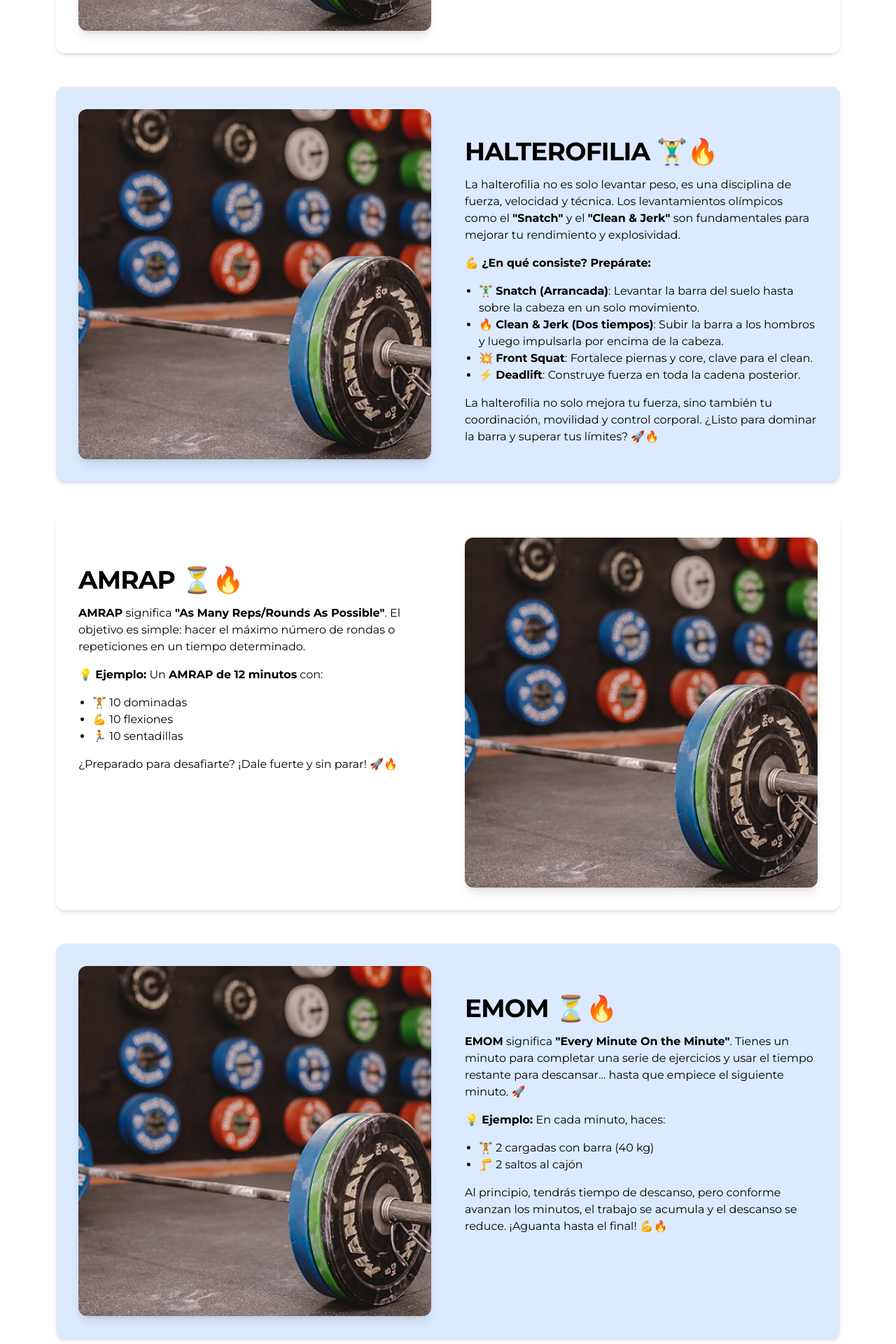
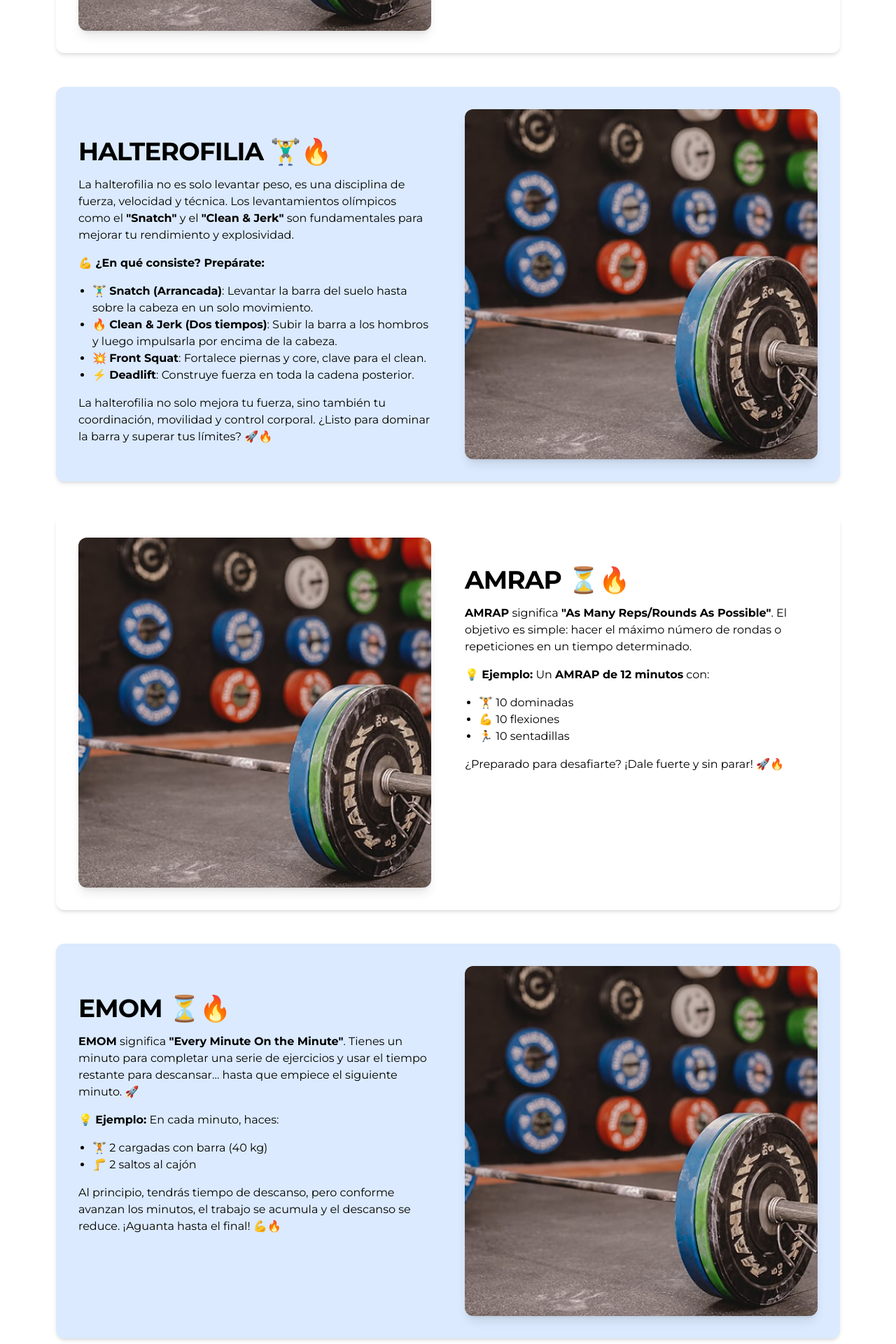
Before and after one commit to javieragui/hummer-box-andratx, a Next.js app: page /entrenamientos in a window 1280 px wide. Shown: the part 680-2600 px from the top of the page at 70% size. Built offline with nearby package versions, Linux system fonts and the light colour scheme.

Commit message:
[Update] Carousel

```diff
--- a/src/app/entrenamientos/page.tsx
+++ b/src/app/entrenamientos/page.tsx
@@ -40,7 +40,7 @@ export default function EntrenamientosPage() {
       </div>
 
       {/* Sección: HALTEROFILIA */}
-      <div className="flex flex-col sm:flex-row items-center sm:items-start w-full mb-12 bg-blue-100 p-8 rounded-xl shadow-md gap-8 sm:gap-12">
+      <div className="flex flex-col sm:flex-row-reverse items-center sm:items-start w-full mb-12 bg-blue-100 p-8 rounded-xl shadow-md gap-8 sm:gap-12">
         <div className="w-full sm:w-1/2 flex justify-center sm:px-0">
           <Image
             src="/imgs/carousel1.jpg"
@@ -73,7 +73,7 @@ export default function EntrenamientosPage() {
       </div>
 
       {/* Sección: AMRAP */}
-      <div className="flex flex-col sm:flex-row-reverse items-center sm:items-start w-full mb-12 bg-white p-8 rounded-xl shadow-md gap-8 sm:gap-12">
+      <div className="flex flex-col sm:flex-row items-center sm:items-start w-full mb-12 bg-white p-8 rounded-xl shadow-md gap-8 sm:gap-12">
         <div className="w-full sm:w-1/2 flex justify-center sm:px-0">
           <Image
             src="/imgs/carousel1.jpg"
@@ -100,7 +100,7 @@ export default function EntrenamientosPage() {
       </div>
 
       {/* Sección: EMOM */}
-      <div className="flex flex-col sm:flex-row items-center sm:items-start w-full mb-12 bg-blue-100 p-8 rounded-xl shadow-md gap-8 sm:gap-12">
+      <div className="flex flex-col sm:flex-row-reverse items-center sm:items-start w-full mb-12 bg-blue-100 p-8 rounded-xl shadow-md gap-8 sm:gap-12">
         <div className="w-full sm:w-1/2 flex justify-center sm:px-0">
           <Image
             src="/imgs/carousel1.jpg"
@@ -126,7 +126,7 @@ export default function EntrenamientosPage() {
       </div>
 
       {/* Sección: MURPH */}
-      <div className="flex flex-col sm:flex-row-reverse items-center sm:items-start w-full mb-12 bg-white p-8 rounded-xl shadow-md gap-8 sm:gap-12">
+      <div className="flex flex-col sm:flex-row items-center sm:items-start w-full mb-12 bg-white p-8 rounded-xl shadow-md gap-8 sm:gap-12">
         <div className="w-full sm:w-1/2 flex justify-center sm:px-0">
           <Image
             src="/imgs/carousel1.jpg"
```
